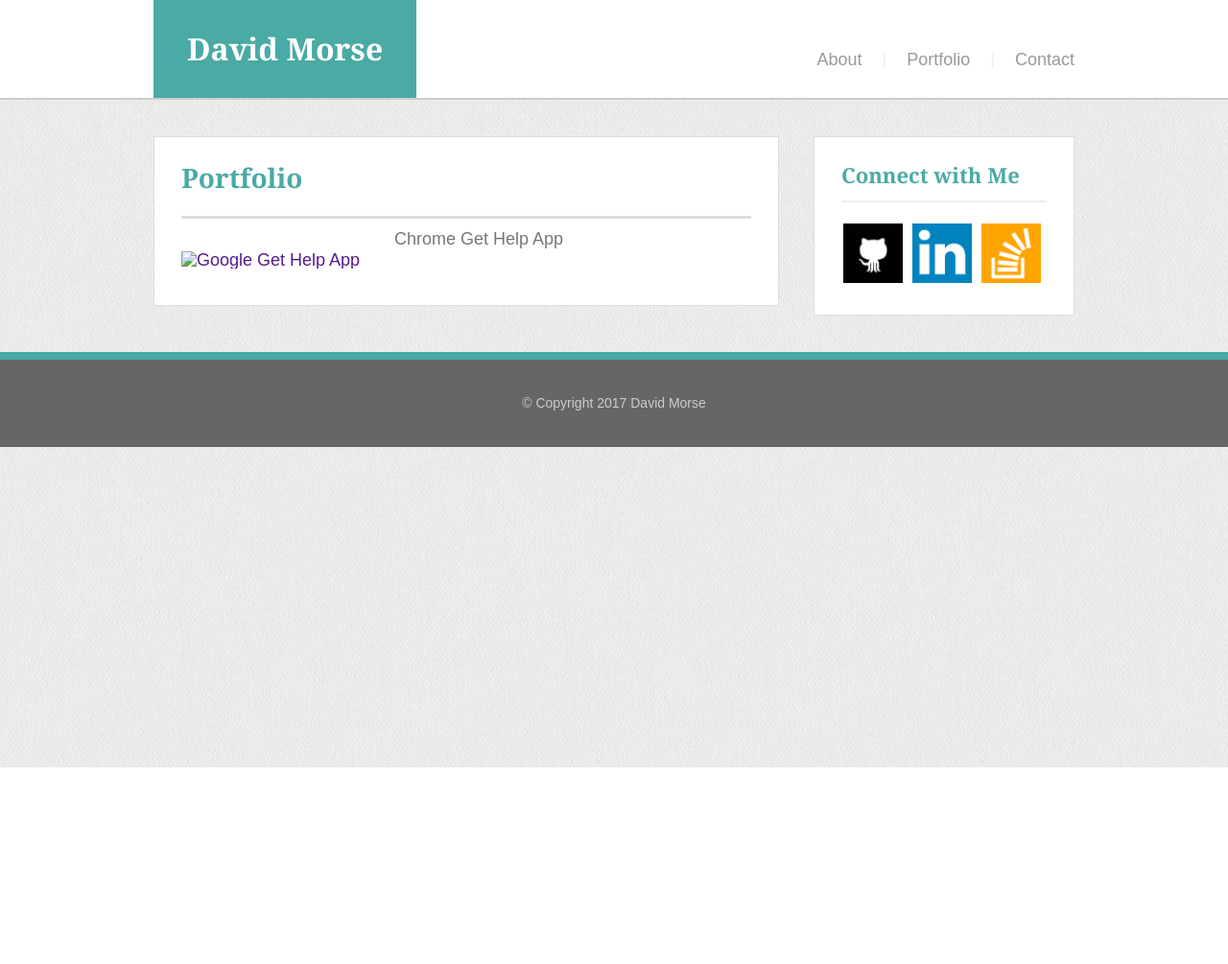
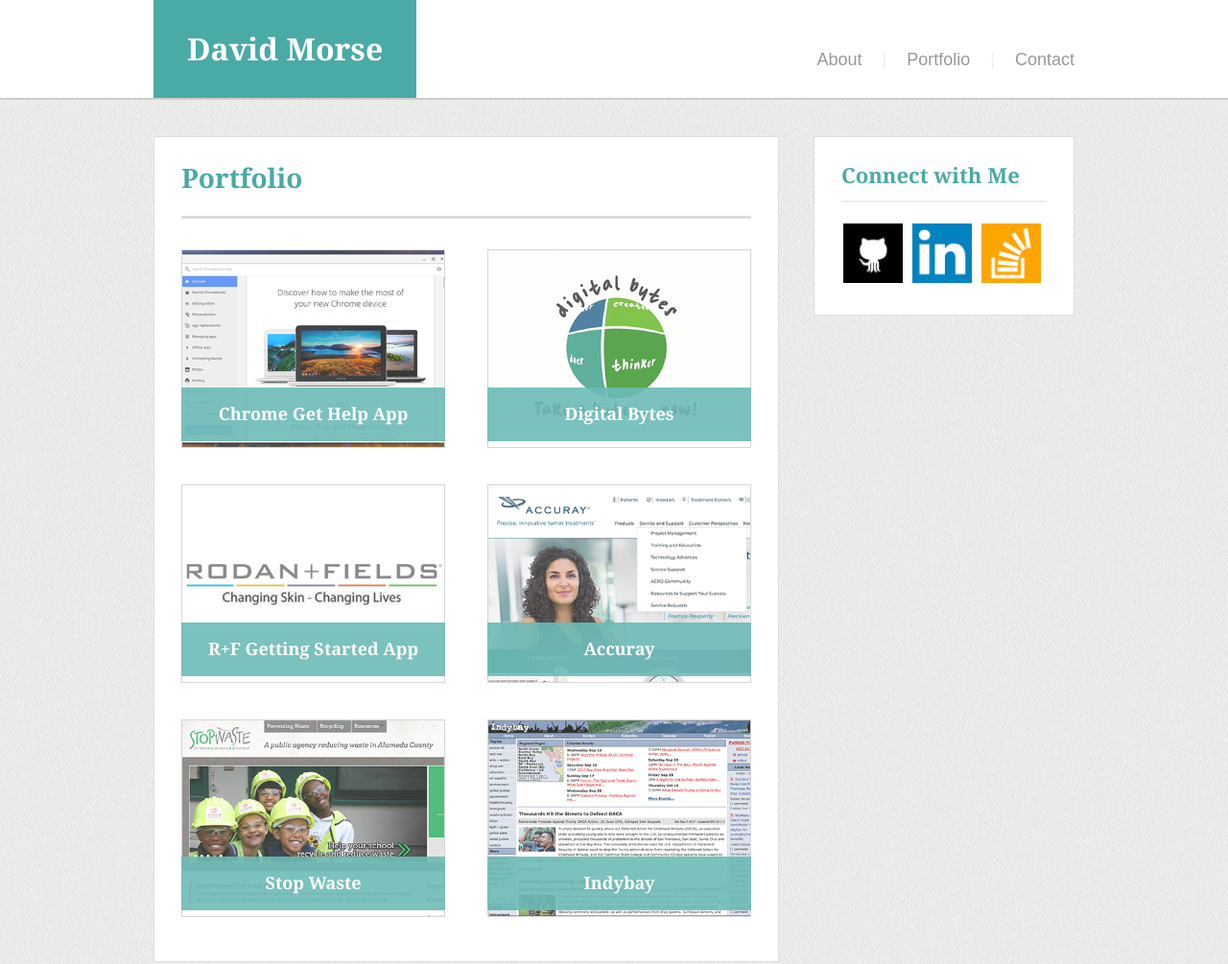
Before and after one commit to dbmarshall/dbmarshall.github.io, a plain HTML site: page portfolio.html in a window 1280 px wide. Shown: the top 1005 px of the page at 96% size. Before the commit the page ends 800 px from the top, so only its background shows below. Drawn offline with Linux system fonts and the light colour scheme.

Commit message:
portfolio page content

```diff
--- a/assets/css/style.css
+++ b/assets/css/style.css
@@ -10,12 +10,41 @@
   color: #777;
   background-image: url('../images/fabric_1.png');
 }
-#container {
+h1, h2, h3, h4 {
+  font-family: 'Georgia', Times, Times New Roman, serif;
+  font-weight: bold;
+}
+h1 {
+  font-size: 32px;
+}
+h2 {
+  font-size: 28px;
+  margin-bottom: 12px;
+  padding-bottom: 26px;
+  border-bottom: 3px solid #ddd;
+}
+h3 {
+  font-size: 22px;
+  margin-bottom: 20px;
+  padding-bottom: 16px;
+  border-bottom: 2px solid #eee;
+}
+h4 {
+  font-size: 18px;
+  margin-bottom: 20px;
+  padding-bottom: 16px;
+}
+p {
+  padding: 10px 0;
+  line-height: 1.9;
+}
+.tealback {
+  background-color: #4aaaa5;
+}
+.tealtext {
+  color: #4aaaa5;
+}
 
-}
-#main {
-
-}
 header, section, footer {
   /*display: block;
   clear: both;*/
@@ -36,14 +65,15 @@
   color: #ccc;
   padding: 22px 0;
 }
+#container {
+
+}
+#main {
+
+}
 .mainwrapper {
   width: 960px;
   margin: 0 auto;
-}
-#main .content img {
-  width: 200px;
-  padding: 22px 22px 10px 0;
-  float: left;
 }
 #name {
   padding: 35px;
@@ -71,6 +101,11 @@
   width: 594px;
   float: left;
 }
+img.profileimage {
+  width: 200px;
+  padding: 22px 22px 10px 0;
+  float: left;
+}
 .social {
   /*width: 26%;*/
   width: 214px;
@@ -94,32 +129,34 @@
   background-color: #fff;
   border: 1px solid #ddd;
 }
-h1, h2, h3 {
-  font-family: 'Georgia', Times, Times New Roman, serif;
-  font-weight: bold;
+.gallery {
+  color: #fff;
+  text-align: center;
 }
-h1 {
-  font-size: 32px;
+.thumb {
+  position: relative;
+  width: 275px;
+  margin: 20px 0 15px 0;
+  opacity: .8;
+  float: left;
 }
-h2 {
-  font-size: 28px;
-  margin-bottom: 12px;
-  padding-bottom: 26px;
-  border-bottom: 3px solid #ddd;
+.thumb.even {
+  float: right;
 }
-h3 {
-  font-size: 22px;
-  margin-bottom: 20px;
-  padding-bottom: 16px;
-  border-bottom: 2px solid #eee;
+.thumb:hover {
+  opacity: 1;
 }
-p {
-  padding: 10px 0;
-  line-height: 1.9;
+.thumb img {
+  width: 273px;
+  border: 1px solid #ccc;
 }
-.tealback {
-  background-color: #4aaaa5;
+.label {
+  position: absolute;
+  z-index: 5;
+  bottom: 10px;
+  width: 100%;
+  height: 20px;
+  padding: 18px 0;
+  background-color:rgba(74, 170, 165, 0.9);
+  pointer-events: none;
 }
-.tealtext {
-  color: #4aaaa5;
-}
--- a/portfolio.html
+++ b/portfolio.html
@@ -26,23 +26,63 @@
 
     <section id="main">
       <div class="mainwrapper">
+
         <div class="content maincontent">
           <h2 class="tealtext">Portfolio</h2>
           <div class="gallery">
+
             <div class="thumb">
-              <a href="" title="Google Chrome OS Get Help App"><img src="" alt="Google Get Help App"></a>
-              <div class="label">
-                Chrome Get Help App
+              <a href="https://en.wikipedia.org/wiki/Chrome_OS" title="Google Chrome OS Get Help App"><img src="assets/images/port_chromebook-help-app-crop.png" alt="Chrome OS Get Help App"></a>
+              <div class="label tealback">
+                <h4>Chrome Get Help App</h4>
               </div>
             </div>
+
+            <div class="thumb even">
+              <a href="http://digitalbytes.commonsensemedia.org" title="Common Sense Media Digital Bytes"><img src="assets/images/port_digitalbytes-screen-crop.png" alt="Digital Bytes"></a>
+              <div class="label tealback">
+                <h4>Digital Bytes</h4>
+              </div>
+            </div>
+
+            <div class="thumb">
+              <a href="https://www.rodanandfields.com/getstarted/" title="Rodan + Fields Consulant Getting Started App"><img src="assets/images/port_rodan_fields_logo2-crop.png" alt="R+F Getting Started App"></a>
+              <div class="label tealback">
+                <h4>R+F Getting Started App</h4>
+              </div>
+            </div>
+
+            <div class="thumb even">
+              <a href="http://accuray.com" title="Accuray Medical Devices"><img src="assets/images/port_accuray-crop.png" alt="Accuray"></a>
+              <div class="label tealback">
+                <h4>Accuray</h4>
+              </div>
+            </div>
+
+            <div class="thumb">
+              <a href="http://www.stopwaste.org/" title="Alameda County Waste Management Authority StopWaste Online Resource"><img src="assets/images/port_stopwaste-crop.png" alt="Stop Waste"></a>
+              <div class="label tealback">
+                <h4>Stop Waste</h4>
+              </div>
+            </div>
+
+            <div class="thumb even">
+              <a href="https://www.indybay.org/" title="San Francisco Bay Area Independent Media Center"><img src="assets/images/port_indybay-crop.png" alt="Indybay"></a>
+              <div class="label tealback">
+                <h4>Indybay</h4>
+              </div>
+            </div>
+
           </div>
         </div>
+
         <div class="social maincontent">
           <h3 class="tealtext">Connect with Me</h3>
           <a href="https://github.com/dbmarshall/"><img src="assets/images/social_if_github_square_black_107109.png" alt="GitHub"></a>
           <a href="https://www.linkedin.com/in/david-m/"><img src="assets/images/social_if_linkedin_334668.png" alt="LinkedIn"></a>
           <a href="https://stackoverflow.com/users/3787666/david"><img src="assets/images/social_if_stackoverflow_273179.png" alt="Stack Overflow" class="last"></a>
         </div>
+
       </div>
     </section>
 
```
Also changed, not shown: index.html (+4 -1 lines).
